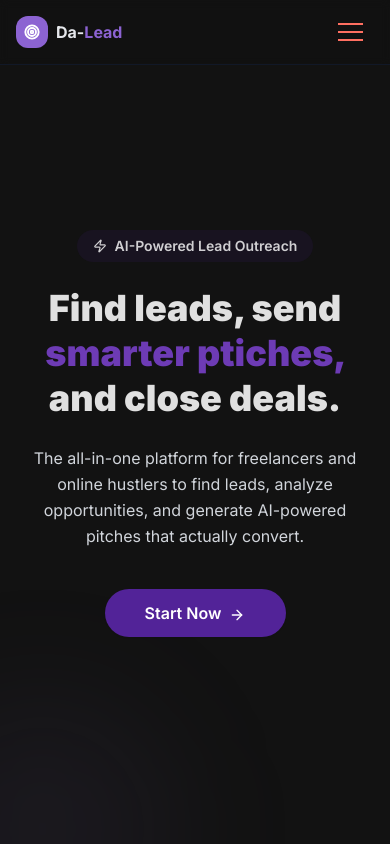
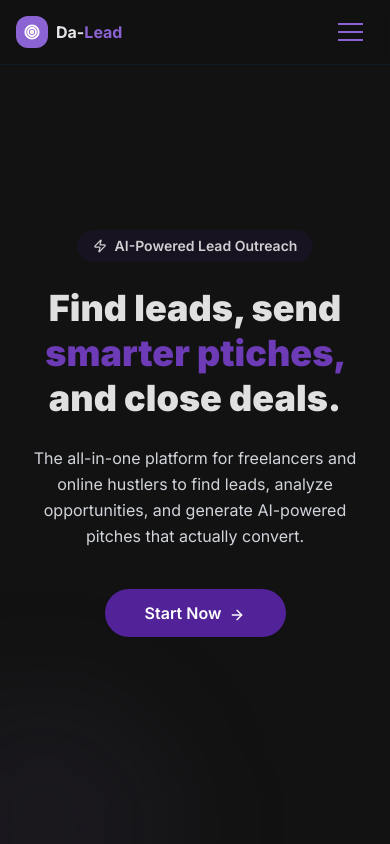
Before and after one commit to MORESUCCESS/da-lead, a React (Vite) app in the folder client/: page / in a window 390 px wide. Shown: the top 844 px of the page. Built offline with nearby package versions, Linux system fonts and the light colour scheme; no server answers.

Commit message:
modified the amburger menu color too

```diff
--- a/client/src/pages/Landing.jsx
+++ b/client/src/pages/Landing.jsx
@@ -113,7 +113,7 @@ export default function Landing() {
             </Link>
 
             {/* amburger menu icon */}
-            <div className="text-accent lg:hidden block">
+            <div className="text-[#8c63d2] lg:hidden block">
               <Hamburger
                 size={25}
                 toggled={isOpen}
```
